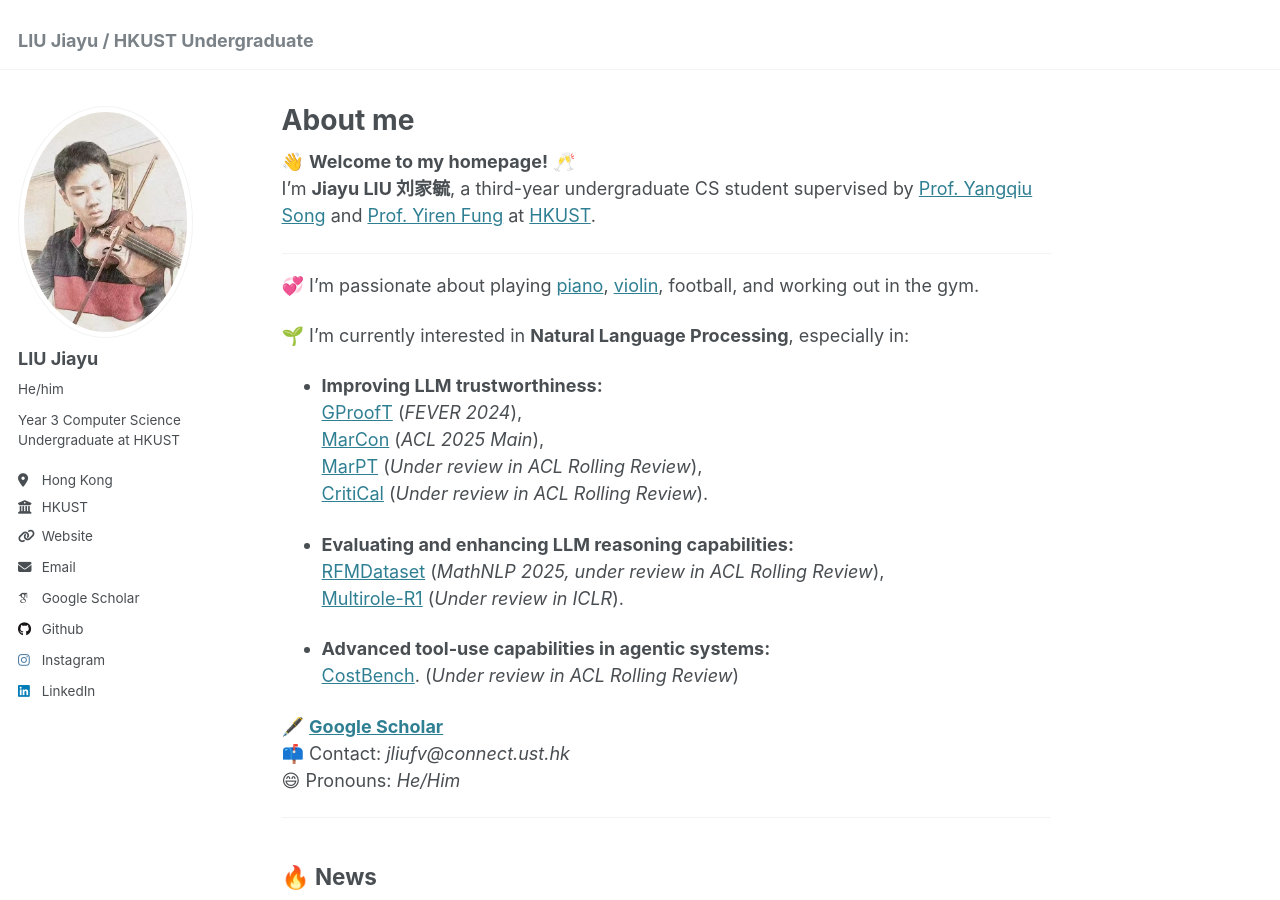
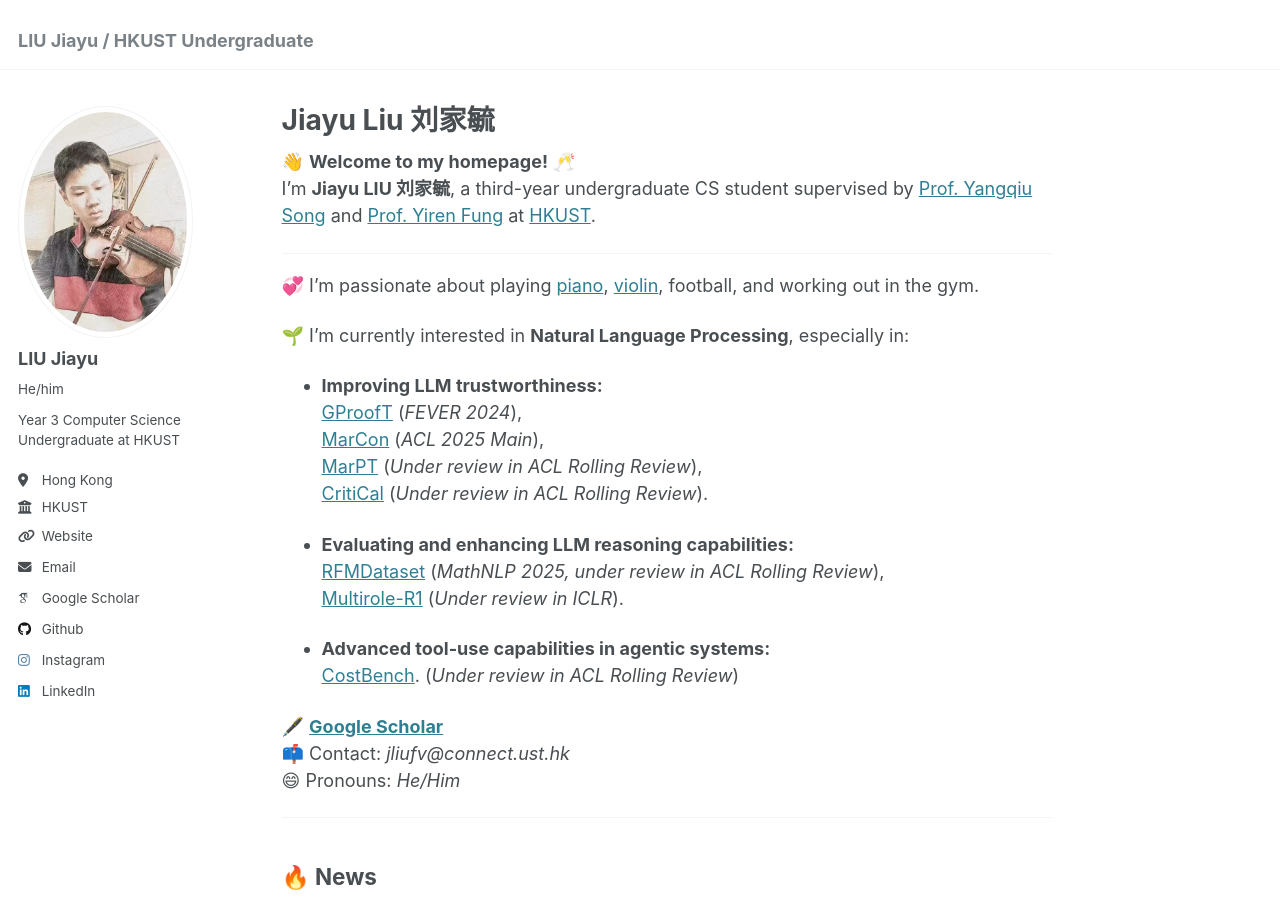
Before and after one commit to JiayuJeff/JiayuJeff.github.io, a Jekyll site: the page built from _pages/about.md, in a window 1280 px wide and 900 px high. Built offline with Jekyll 4.4.1, drawn with Linux system fonts in a browser that asks for light colours; some web fonts are replaced.

Commit message:
Update about.md

```diff
--- a/_pages/about.md
+++ b/_pages/about.md
@@ -1,7 +1,6 @@
 ---
 permalink: /
-title: "Welcome to Jiayu Liu's Webpage!"
-title: "About me"
+title: "Jiayu Liu 刘家毓"
 excerpt: "About me"
 author_profile: true
 redirect_from:
```
